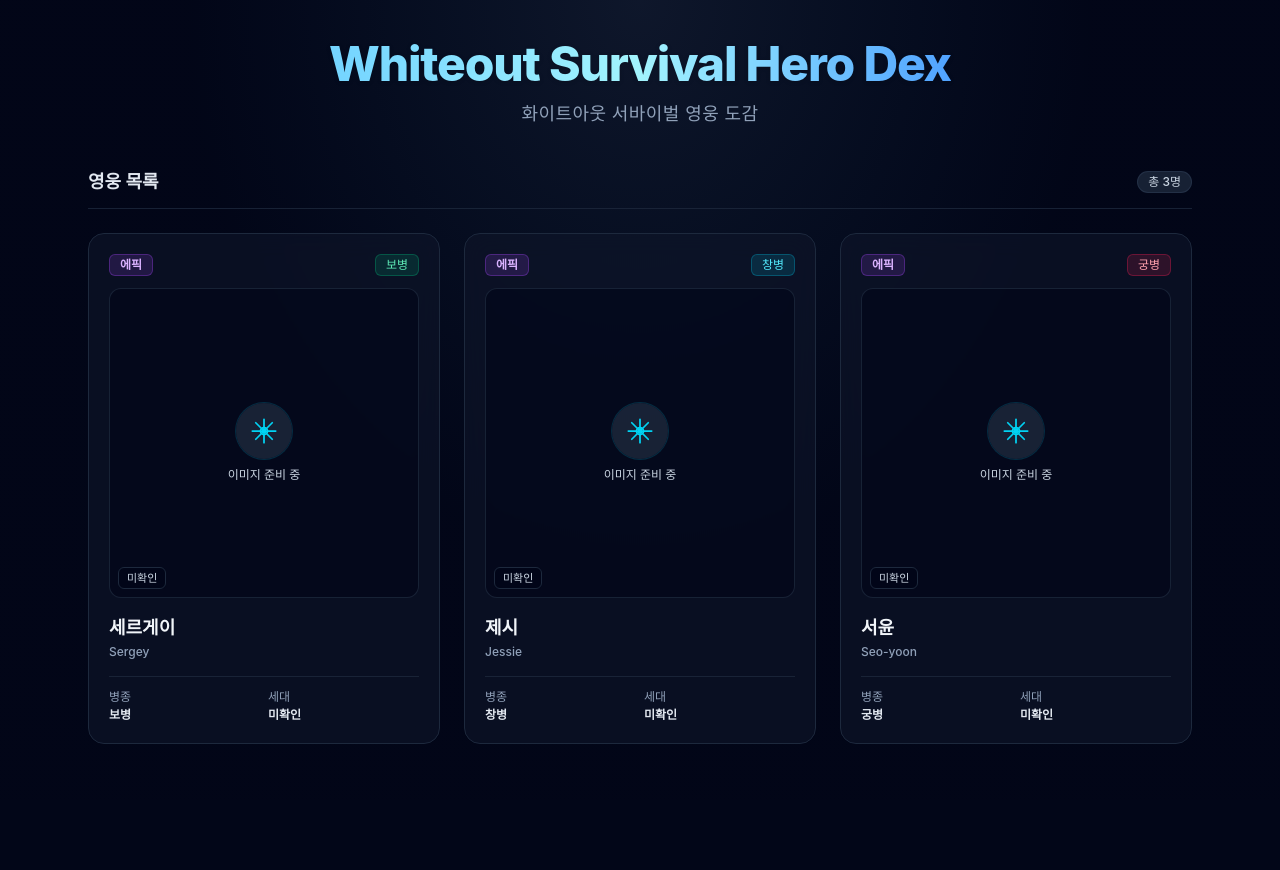
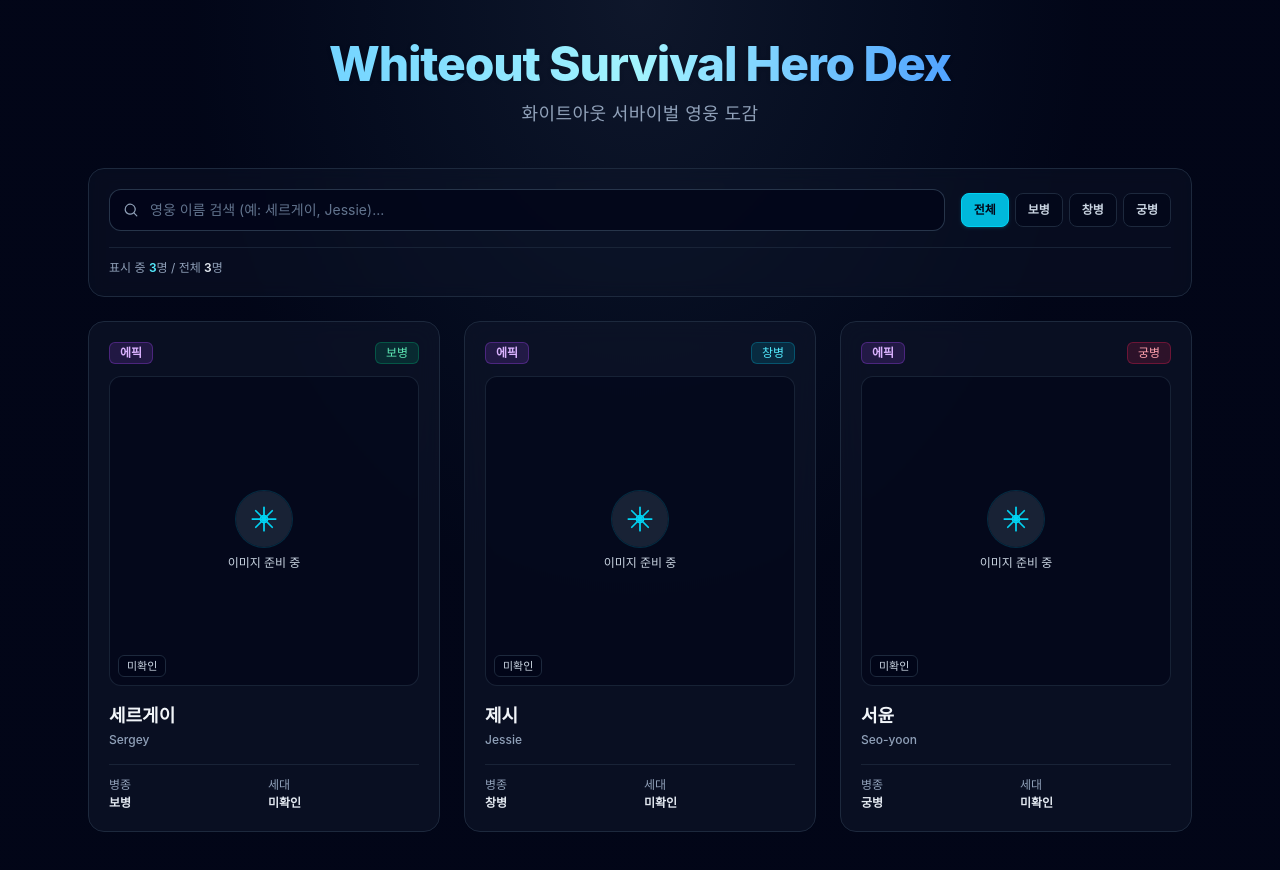
Before and after one commit to peterdspark/whiteout-hero-dex, a React (Vite) app: page / in a window 1280 px wide. Before the commit the page ends 800 px from the top, so only its background shows below. Built offline with nearby package versions, Linux system fonts and the light colour scheme; a web font is replaced by a local one.

Commit message:
Add hero name search and troop filter

```diff
--- a/src/components/HeroList.tsx
+++ b/src/components/HeroList.tsx
@@ -1,3 +1,4 @@
+import { useState } from 'react'
 import type { Hero } from '../types/hero'
 import HeroCard from './HeroCard'
 
@@ -5,25 +6,184 @@
   heroes: Hero[]
 }
 
+const TROOP_OPTIONS = ['전체', '보병', '창병', '궁병'] as const
+type TroopFilter = (typeof TROOP_OPTIONS)[number]
+
 export default function HeroList({ heroes }: HeroListProps) {
+  const [searchQuery, setSearchQuery] = useState('')
+  const [selectedTroop, setSelectedTroop] = useState<TroopFilter>('전체')
+
+  const handleReset = () => {
+    setSearchQuery('')
+    setSelectedTroop('전체')
+  }
+
+  // 검색어 정제: 앞뒤 공백 제거 및 영문 소문자화
+  const cleanQuery = searchQuery.trim().toLowerCase()
+
+  // 검색과 병종 필터 AND 조건 적용
+  const filteredHeroes = heroes.filter((hero) => {
+    const matchName =
+      cleanQuery === '' ||
+      hero.nameKo.toLowerCase().includes(cleanQuery) ||
+      (hero.nameEn ? hero.nameEn.toLowerCase().includes(cleanQuery) : false)
+
+    const matchTroop =
+      selectedTroop === '전체' || hero.troopType === selectedTroop
+
+    return matchName && matchTroop
+  })
+
   return (
-    <section className="w-full">
-      {/* 목록 상단 정보 바 */}
-      <div className="mb-4 sm:mb-6 flex items-center justify-between gap-2 border-b border-slate-800/80 pb-3">
-        <h2 className="text-base sm:text-lg font-bold text-slate-200">
-          영웅 목록
-        </h2>
-        <span className="rounded-full bg-slate-800/80 px-2.5 py-0.5 text-xs font-medium text-slate-300 border border-slate-700/50">
-          총 {heroes.length}명
-        </span>
+    <section className="w-full space-y-6">
+      {/* 컨트롤 영역: 검색창 & 병종 필터 */}
+      <div className="flex flex-col gap-4 rounded-2xl border border-slate-800 bg-slate-900/40 p-4 sm:p-5 backdrop-blur-sm">
+        <div className="flex flex-col md:flex-row items-stretch md:items-center justify-between gap-4">
+          {/* 검색 입력란 */}
+          <div className="relative flex-1">
+            <label htmlFor="hero-search-input" className="sr-only">
+              영웅 이름 검색 (한글 또는 영문)
+            </label>
+            <div className="pointer-events-none absolute inset-y-0 left-0 flex items-center pl-3.5 text-slate-400">
+              <svg
+                xmlns="http://www.w3.org/2000/svg"
+                viewBox="0 0 20 20"
+                fill="currentColor"
+                className="h-4 w-4"
+                aria-hidden="true"
+              >
+                <path
+                  fillRule="evenodd"
+                  d="M9 3.5a5.5 5.5 0 100 11 5.5 5.5 0 000-11zM2 9a7 7 0 1112.452 4.391l3.328 3.329a.75.75 0 11-1.06 1.06l-3.329-3.328A7 7 0 012 9z"
+                  clipRule="evenodd"
+                />
+              </svg>
+            </div>
+            <input
+              id="hero-search-input"
+              type="text"
+              value={searchQuery}
+              onChange={(e) => setSearchQuery(e.target.value)}
+              placeholder="영웅 이름 검색 (예: 세르게이, Jessie)..."
+              className="w-full rounded-xl border border-slate-700/80 bg-slate-950/80 py-2.5 pl-10 pr-4 text-sm text-slate-100 placeholder-slate-500 transition-colors focus:border-cyan-400 focus:outline-none focus:ring-1 focus:ring-cyan-400"
+            />
+            {searchQuery && (
+              <button
+                type="button"
+                onClick={() => setSearchQuery('')}
+                className="absolute inset-y-0 right-0 flex items-center pr-3 text-slate-400 hover:text-slate-200"
+                aria-label="검색어 지우기"
+              >
+                <svg
+                  xmlns="http://www.w3.org/2000/svg"
+                  viewBox="0 0 20 20"
+                  fill="currentColor"
+                  className="h-4 w-4"
+                >
+                  <path d="M6.28 5.22a.75.75 0 00-1.06 1.06L8.94 10l-3.72 3.72a.75.75 0 101.06 1.06L10 11.06l3.72 3.72a.75.75 0 101.06-1.06L11.06 10l3.72-3.72a.75.75 0 00-1.06-1.06L10 8.94 6.28 5.22z" />
+                </svg>
+              </button>
+            )}
+          </div>
+
+          {/* 병종 선택 버튼 그룹 */}
+          <div
+            role="group"
+            aria-label="병종 필터"
+            className="flex items-center gap-1.5 flex-wrap sm:flex-nowrap"
+          >
+            {TROOP_OPTIONS.map((troop) => {
+              const isSelected = selectedTroop === troop
+              return (
+                <button
+                  key={troop}
+                  type="button"
+                  aria-pressed={isSelected}
+                  onClick={() => setSelectedTroop(troop)}
+                  className={`flex-1 sm:flex-none rounded-lg px-3 py-2 text-xs font-semibold transition-all duration-200 border ${
+                    isSelected
+                      ? 'border-cyan-400 bg-cyan-500 text-slate-950 shadow-sm shadow-cyan-500/20'
+                      : 'border-slate-800 bg-slate-950/60 text-slate-300 hover:border-slate-700 hover:bg-slate-800 hover:text-slate-100'
+                  }`}
+                >
+                  {troop}
+                </button>
+              )
+            })}
+          </div>
+        </div>
+
+        {/* 정보 바: 표시 중인 영웅 수 & 전체 영웅 수 */}
+        <div className="flex items-center justify-between border-t border-slate-800/80 pt-3 text-xs">
+          <div className="text-slate-400">
+            표시 중 <strong className="text-cyan-300 font-semibold">{filteredHeroes.length}</strong>명 / 전체{' '}
+            <strong className="text-slate-200 font-semibold">{heroes.length}</strong>명
+          </div>
+          {(searchQuery !== '' || selectedTroop !== '전체') && (
+            <button
+              type="button"
+              onClick={handleReset}
+              className="text-slate-400 hover:text-cyan-300 transition-colors flex items-center gap-1"
+            >
+              <svg
+                xmlns="http://www.w3.org/2000/svg"
+                viewBox="0 0 20 20"
+                fill="currentColor"
+                className="h-3.5 w-3.5"
+              >
+                <path
+                  fillRule="evenodd"
+                  d="M15.312 11.424a5.5 5.5 0 01-9.201 2.466l-.312-.311h2.433a.75.75 0 000-1.5H4.5a.75.75 0 00-.75.75v3.733a.75.75 0 001.5 0v-2.185l.44.44a7 7 0 0011.83-3.238.75.75 0 00-1.408-.356zM4.688 8.576a5.5 5.5 0 019.201-2.466l.312.311h-2.433a.75.75 0 000 1.5H15.5a.75.75 0 00.75-.75V3.438a.75.75 0 00-1.5 0v2.185l-.44-.44A7 7 0 002.48 8.421a.75.75 0 001.408.355z"
+                  clipRule="evenodd"
+                />
+              </svg>
+              필터 초기화
+            </button>
+          )}
+        </div>
       </div>
 
-      {/* 반응형 그리드: 휴대폰(360px) 1열, 태블릿 2열, 넓은 화면 3열 */}
-      <div className="grid grid-cols-1 sm:grid-cols-2 lg:grid-cols-3 gap-4 sm:gap-6">
-        {heroes.map((hero) => (
-          <HeroCard key={hero.id} hero={hero} />
-        ))}
-      </div>
+      {/* 결과 화면 */}
+      {filteredHeroes.length > 0 ? (
+        <div className="grid grid-cols-1 sm:grid-cols-2 lg:grid-cols-3 gap-4 sm:gap-6">
+          {filteredHeroes.map((hero) => (
+            <HeroCard key={hero.id} hero={hero} />
+          ))}
+        </div>
+      ) : (
+        /* 검색/필터 결과가 없을 때 */
+        <div className="flex flex-col items-center justify-center rounded-2xl border border-dashed border-slate-800 bg-slate-900/30 py-12 px-4 text-center">
+          <div className="mb-3 flex h-12 w-12 items-center justify-center rounded-full bg-slate-800/80 text-slate-400">
+            <svg
+              xmlns="http://www.w3.org/2000/svg"
+              fill="none"
+              viewBox="0 0 24 24"
+              strokeWidth="1.5"
+              stroke="currentColor"
+              className="h-6 w-6"
+            >
+              <path
+                strokeLinecap="round"
+                strokeLinejoin="round"
+                d="m21 21-5.197-5.197m0 0A7.5 7.5 0 1 0 5.196 5.196a7.5 7.5 0 0 0 10.607 10.607Z"
+              />
+            </svg>
+          </div>
+          <p className="text-base font-semibold text-slate-200">
+            조건에 맞는 영웅이 없습니다
+          </p>
+          <p className="mt-1 text-xs text-slate-400">
+            검색어 오타를 확인하거나 병종 필터를 변경해 보세요.
+          </p>
+          <button
+            type="button"
+            onClick={handleReset}
+            className="mt-5 inline-flex items-center gap-1.5 rounded-xl border border-cyan-500/30 bg-cyan-500/10 px-4 py-2 text-xs font-semibold text-cyan-300 hover:bg-cyan-500/20 hover:border-cyan-500/50 transition-colors"
+          >
+            검색·필터 초기화
+          </button>
+        </div>
+      )}
     </section>
   )
 }
```
